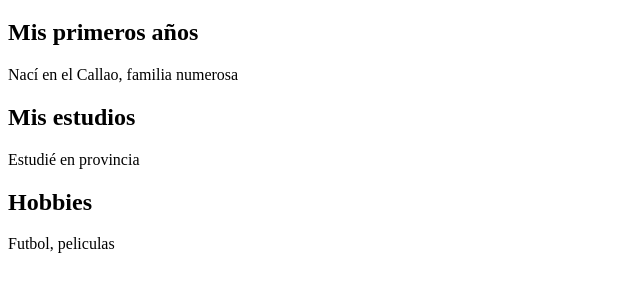
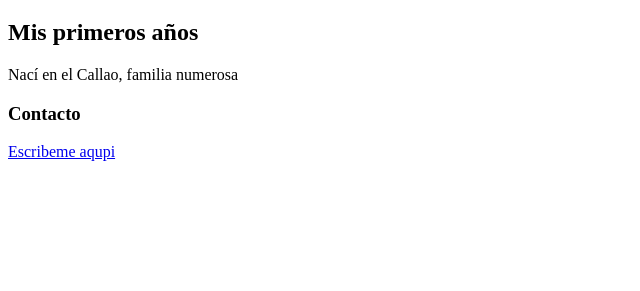
Before and after one commit to gpdrito/mi-biografia, a plain HTML site: page index.html in a window 1280 px wide. Shown: the part 61-352 px from the top of the page, without its empty margins (0-640 px from the left). Drawn offline with Linux system fonts and the light colour scheme.

Commit message:
agregado footer

```diff
--- a/index.html
+++ b/index.html
@@ -15,14 +15,10 @@
             <h2>Mis primeros años</h2>
             <p>Nací en el Callao, familia numerosa</p>
         </section>
-        <section>
-            <h2>Mis estudios</h2>
-            <p>Estudié en provincia</p>
-        </section>
-        <section>
-            <h2>Hobbies</h2>
-            <p>Futbol, peliculas</p>
-        </section>
     </main>
+    <footer>
+        <h3>Contacto</h3>
+        <a href="mailto:gpdro@hotmail.com">Escribeme aqupi</a>
+    </footer>
 </body>
 </html>
```
